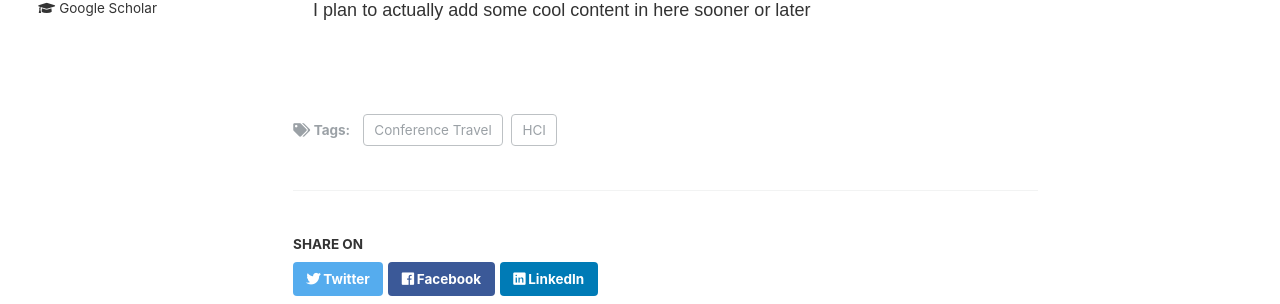
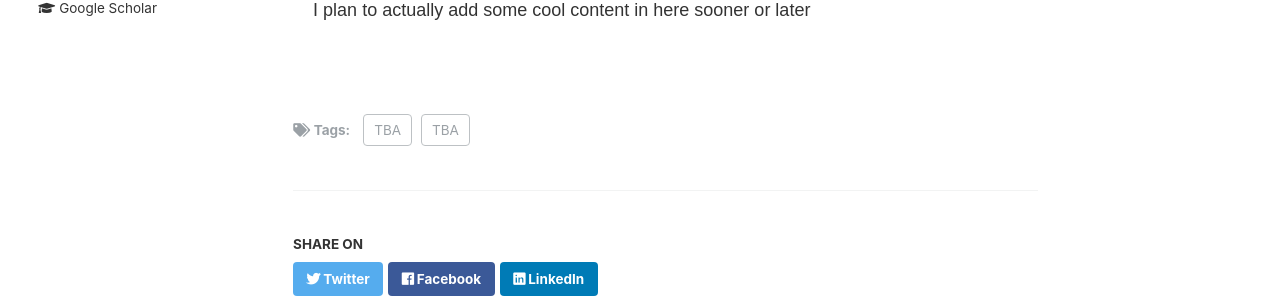
Before and after one commit to briannawimer/briannawimer, a Jekyll site: the page built from _posts/2023-04-30-CHI23.html, in a window 1280 px wide. Shown: the part 467-771 px from the top of the page. Built offline with Jekyll 4.4.1, drawn with Linux system fonts in a browser that asks for light colours.

Commit message:
last fix

```diff
--- a/_posts/2023-04-30-CHI23.html
+++ b/_posts/2023-04-30-CHI23.html
@@ -4,8 +4,8 @@ date: 2023-04-30
 collection: posts
 permalink: /posts/2023/04/CHI23/
 tags:
-  - HCI
-  - Conference Travel
+  - TBA
+  - TBA
 ---
 
 <html>
```
